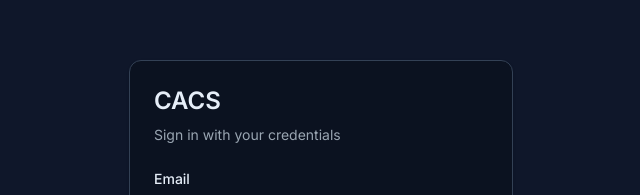
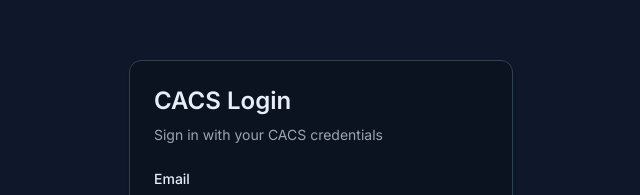
Before and after one commit to Abhishek-Varma776/Crypto-threat-intelligence-platform, a Next.js app: page /auth/login in a window 1280 px wide. Shown: the part 157-352 px from the top of the page, without its empty margins (319-959 px from the left). Built offline with nearby package versions, Linux system fonts and the light colour scheme.

Commit message:
Update login page with CACS branding and dashboard redirect

```diff
--- a/app/auth/login/page.tsx
+++ b/app/auth/login/page.tsx
@@ -56,7 +56,7 @@ export default function Page() {
       }
 
       console.log('[v0] Login successful, redirecting...')
-      router.push('/')
+      router.push('/dashboard')
     } catch (error: unknown) {
       const errorMessage = error instanceof Error ? error.message : 'An error occurred'
       console.log('[v0] Login error:', errorMessage)
@@ -71,10 +71,10 @@ export default function Page() {
       <div className="w-full max-w-sm">
         <div className="rounded-lg border border-border bg-card p-6 shadow-sm">
           <h1 className="text-2xl font-semibold text-card-foreground mb-2">
-            CACS
+            CACS Login
           </h1>
           <p className="text-sm text-muted-foreground mb-6">
-            Sign in with your credentials
+            Sign in with your CACS credentials
           </p>
 
           {error && (
```
